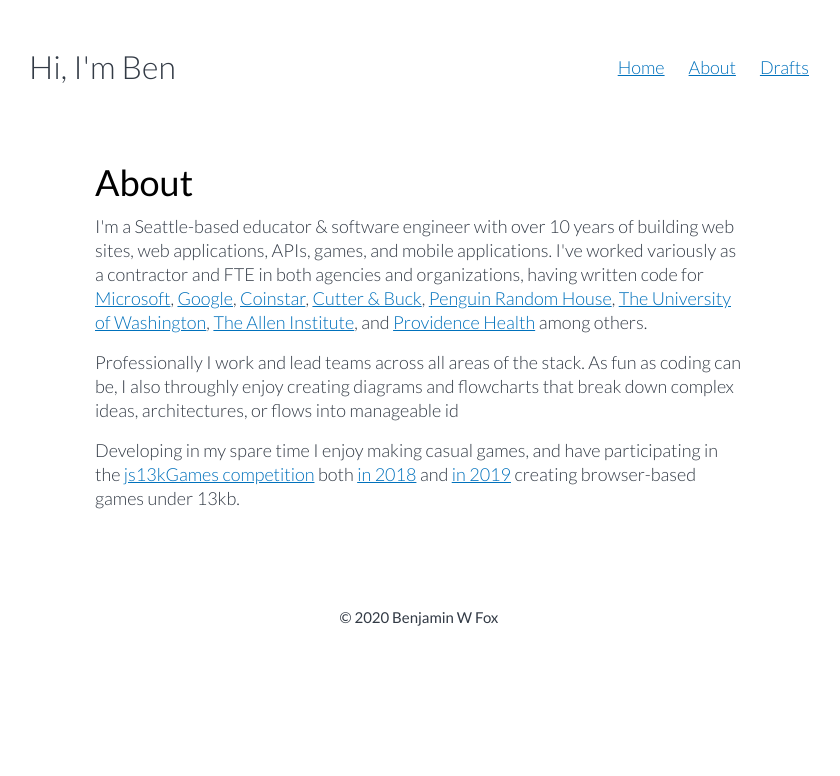
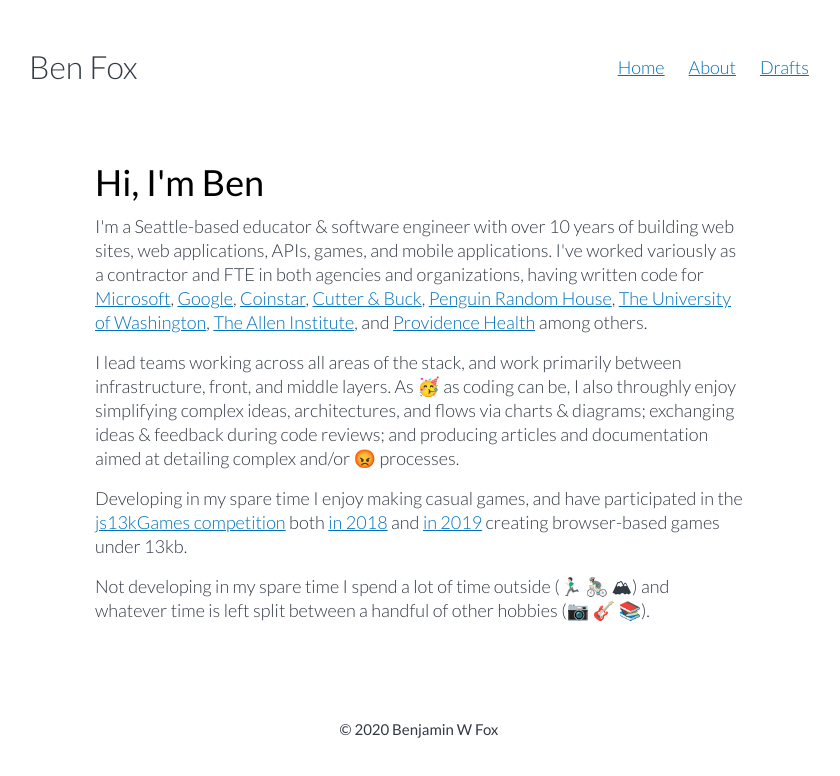
Before and after one commit to BenjaminWFox/website-2020, a Next.js app: page /about in a window 1280 px wide. Shown: the top 776 px of the page, without its empty margins (221-1061 px from the left). Built offline with nearby package versions, Linux system fonts and the light colour scheme.

Commit message:
Add about content

```diff
--- a/components/header/header.js
+++ b/components/header/header.js
@@ -23,7 +23,7 @@
   return (
     <div className={classes.root}>
       <p style={{ fontSize: '2rem' }}>
-        Hi, I&apos;m Ben
+        Ben Fox
       </p>
       <nav>
         <ul className={classes.nav}>
--- a/pages/about.js
+++ b/pages/about.js
@@ -37,7 +37,7 @@
         }}
         >
           <h1>
-            About
+            Hi, I&apos;m Ben
           </h1>
 
           <div>
@@ -66,11 +66,12 @@
               among others.
             </p>
             <p>
-              Professionally I work and lead teams across all areas of the stack.
-              As fun as coding can be, I also throughly enjoy creating diagrams and flowcharts that break down complex ideas, architectures, or flows into
-              manageable id
+              I lead teams working across all areas of the stack, and work primarily between infrastructure, front, and middle layers.
+              As 🥳 as coding can be, I also throughly enjoy simplifying complex ideas, architectures, and flows via charts & diagrams;
+              exchanging ideas & feedback during code reviews;
+              and producing articles and documentation aimed at detailing complex and/or 😡 processes.
             </p>
-            <p>Developing in my spare time I enjoy making casual games, and have participating in the
+            <p>Developing in my spare time I enjoy making casual games, and have participated in the
               {' '}
               <a href="https://js13kgames.com/" rel="noreferrer nofollow" target="_blank">js13kGames competition</a>
               {' '}
@@ -83,6 +84,9 @@
               <a href="https://js13kgames.com/entries/row" rel="noreferrer nofollow" target="_blank">in 2019</a>
               {' '}
               creating browser-based games under 13kb.
+            </p>
+            <p>
+              Not developing in my spare time I spend a lot of time outside (🏃🏻‍♂️ 🚴🏻‍♂️ 🏔) and whatever time is left split between a handful of other hobbies (📷 🎸 📚).
             </p>
           </div>
         </div>
```
